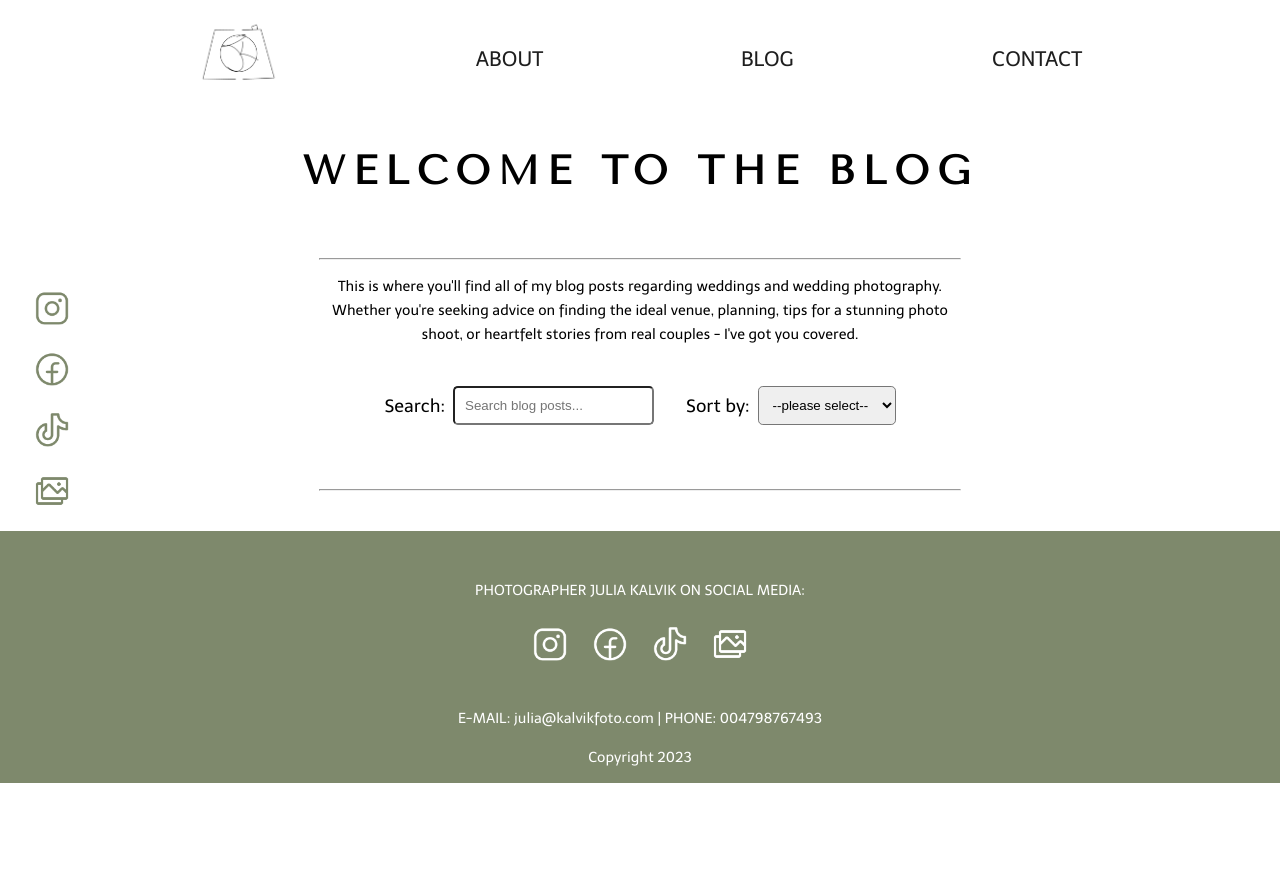
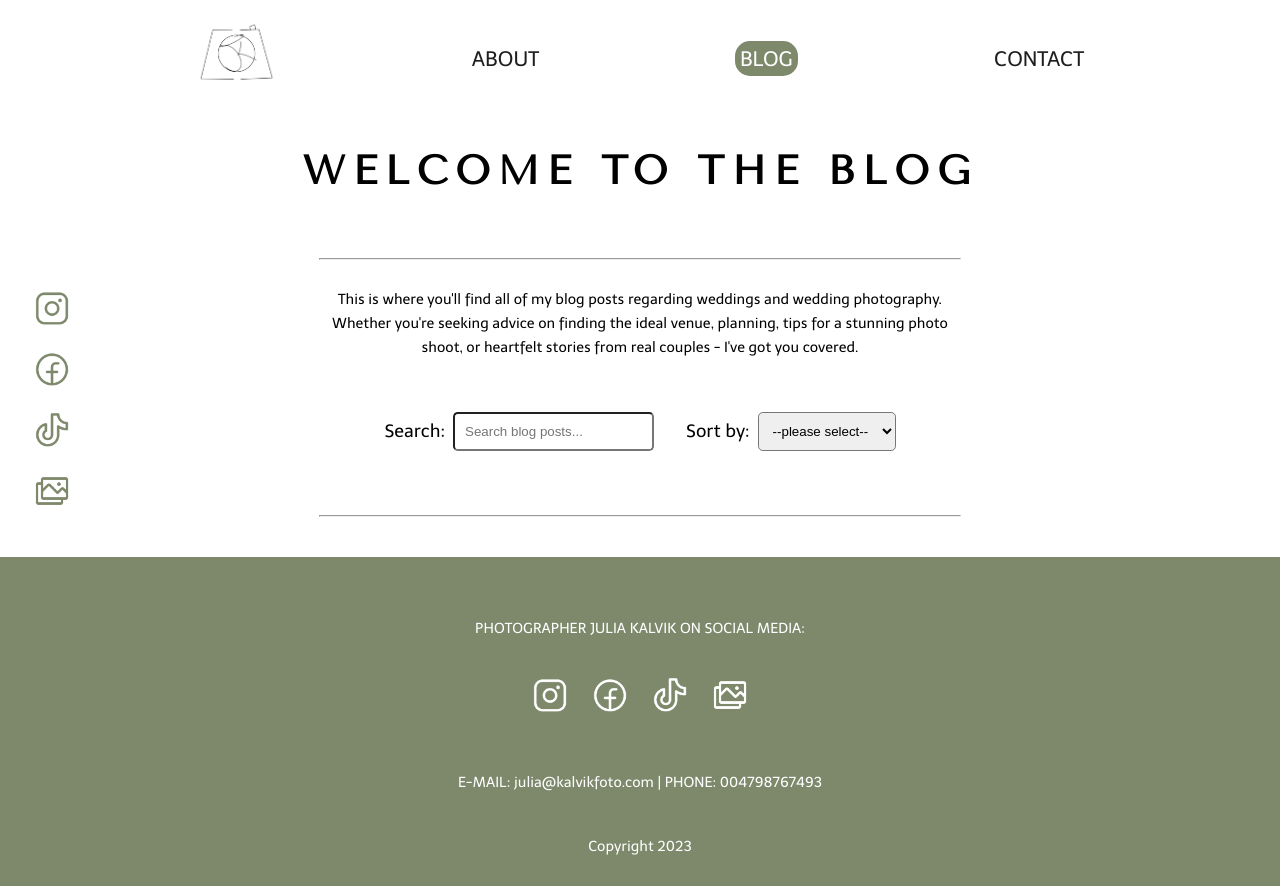
Before and after one commit to Noroff-FED-Campus-Assignments/fed1-exam-juliakalvik, a plain HTML site: page blog.html in a window 1280 px wide. Before the commit the page ends 800 px from the top, so only its background shows below. Drawn offline with nearby package versions, Linux system fonts and the light colour scheme; no server answers.

Commit message:
Added background color to current page in navbar

```diff
--- a/blog.html
+++ b/blog.html
@@ -29,6 +29,7 @@
     <link rel="stylesheet" href="css/blog.css" />
     <link rel="stylesheet" href="css/variables.css" />
     <script defer type="module" src="/js/app.js"></script>
+    <script defer type="module" src="/js/navbar.js"></script>
     <title>💍 WEDDING PHOTOGRAPHER</title>
   </head>
   <body>
--- a/css/contact.css
+++ b/css/contact.css
@@ -42,6 +42,7 @@ input[type="submit"] {
 
 input[type="submit"]:hover {
   background-color: #7e896c;
+  color: #fff;
 }
 
 form {
@@ -83,11 +84,6 @@ form {
   background-color: #7e896c80;
 }
 
-/*.contact-info > h2,
-p {
-  color: #fff;
-}*/
-
 .location,
 .phone,
 .envelope {
--- a/css/navbar.css
+++ b/css/navbar.css
@@ -41,3 +41,10 @@ li {
   top: 0;
   z-index: 2;
 }
+
+.active-link a {
+  background-color: #7e896c;
+  color: #ffffff;
+  border-radius: 15px;
+  padding: 5px;
+}
--- a/css/variables.css
+++ b/css/variables.css
@@ -12,6 +12,7 @@ html {
 
 button {
   font-family: "Tenor Sans", sans-serif;
+  color: black;
   cursor: pointer;
   padding: 1.2rem;
   width: 8rem;
@@ -45,6 +46,7 @@ p {
   font-family: "Telex";
   font-size: 0.9rem;
   line-height: 1.5rem;
+  padding: 1vw;
 }
 
 hr {
--- /dev/null
+++ b/js/navbar.js
@@ -0,0 +1,9 @@
+document.addEventListener("DOMContentLoaded", function () {
+  var navLinks = document.querySelectorAll(".nav-link");
+
+  navLinks.forEach(function (link) {
+    if (link.href === window.location.href) {
+      link.parentNode.classList.add("active-link");
+    }
+  });
+});
```
Also changed, not shown: about.html (+1 -0 lines), contact.html (+1 -0 lines), css/index.css (+9 -0 lines), index.html (+0 -1 lines).
